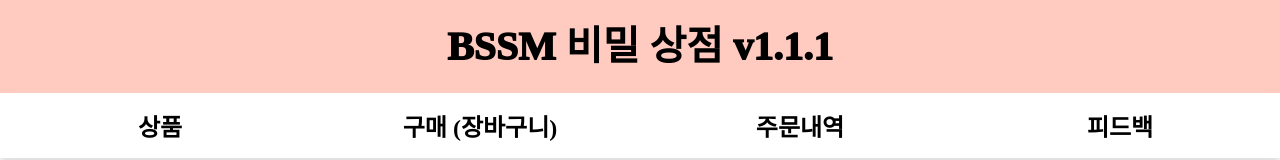
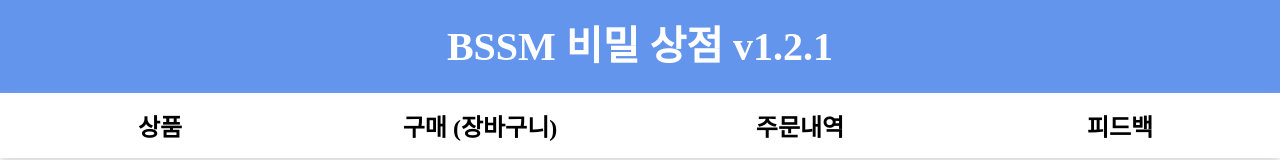
Before and after one commit to Jinam503/BSSM-Secret-Shop, a React (Create React App) app: page / in a window 1280 px wide. Shown: the top 160 px of the page. Built offline with nearby package versions, Linux system fonts and the light colour scheme; no server answers.

Commit message:
chore : version up

```diff
--- a/src/components/Header.js
+++ b/src/components/Header.js
@@ -11,7 +11,7 @@ const Header = () => {
         to="/"
         style={{ textDecoration: "none", color: "black", width: "100%" }}
       >
-        <HeaderDiv>BSSM 비밀 상점 v1.1.1</HeaderDiv>
+        <HeaderDiv>BSSM 비밀 상점 v1.2.1</HeaderDiv>
       </Link>
       <MenuContainer>
         <MenuItem
@@ -66,10 +66,11 @@ const HeaderDiv = styled.div`
   justify-content: center;
   align-items: center;
   font-size: 40px;
-  font-weight: 1000;
+  font-weight: 900;
   height: 100px;
   width: 100%;
-  background-color: #ffcbc0;
+  background-color: cornflowerblue;
+  color: white;
 `;
 
 const MenuContainer = styled.div`
```
